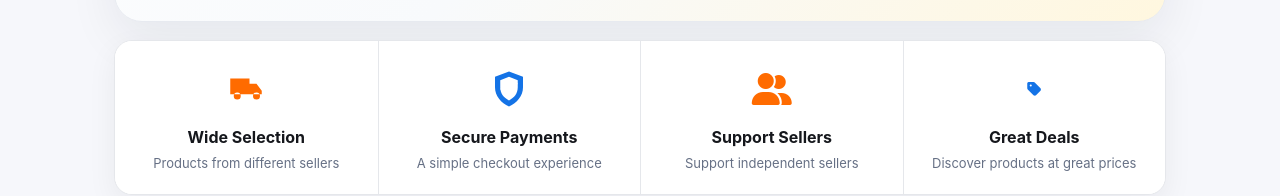
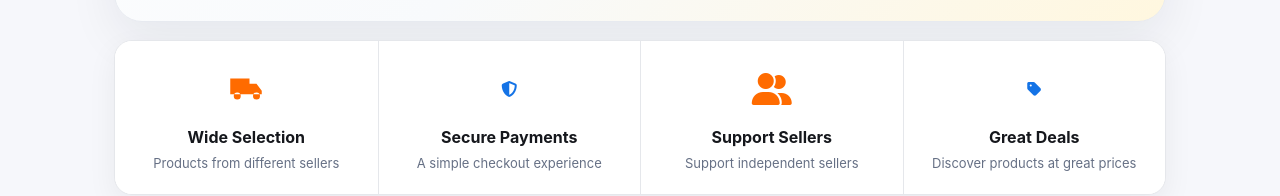
Before and after one commit to ljeanbouphard-debug/Jexali, a website: page index.html in a window 1280 px wide. Shown: the part 698-894 px from the top of the page. Drawn offline with Linux system fonts and the light colour scheme; no server answers.

Commit message:
Update secure payment icon

```diff
--- a/index.html
+++ b/index.html
@@ -59,15 +59,8 @@
 
   <article>
   <div class="feature-icon blue-icon">
-  <svg viewBox="0 0 24 24"
-    aria-hidden="true">
-    <path d="M12 2 L20 5 V11 C20 16 16.5
-    20 12 22 C7.5 20 4 16 4 11 V5 Z M12 5 L7 7
-    V11 C7 14.5 9 17 12 18.5 C15 17 17 14.5 17
-    11 V7 Z"/>
-    <path fill="white" d="M8 11l2.5 2.5L16
-    8l1 1-6.5 6.5L7 12z"/>
-  </svg>
+  <i class="fa-solid
+    fa-shield-halved"></i>
   </div>
 <h3>Secure Payments</h3>
 <p>A simple checkout experience</p>
```
